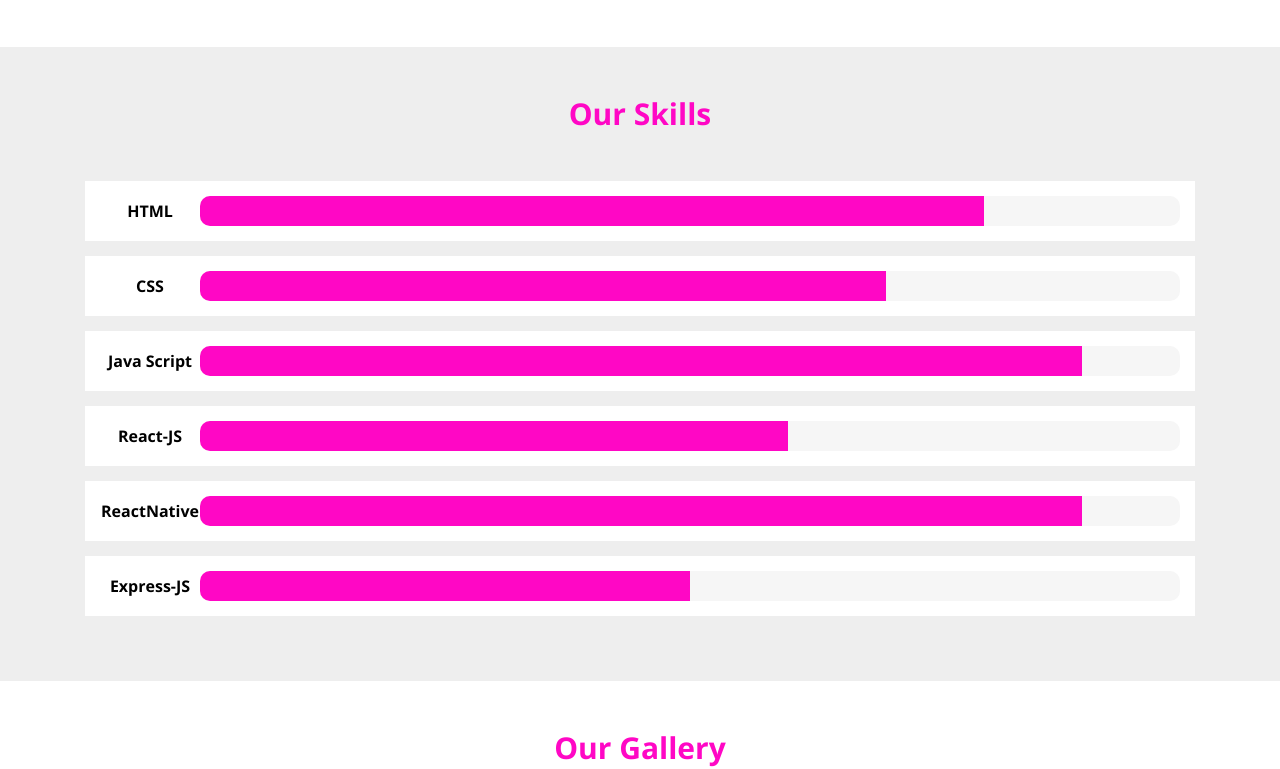
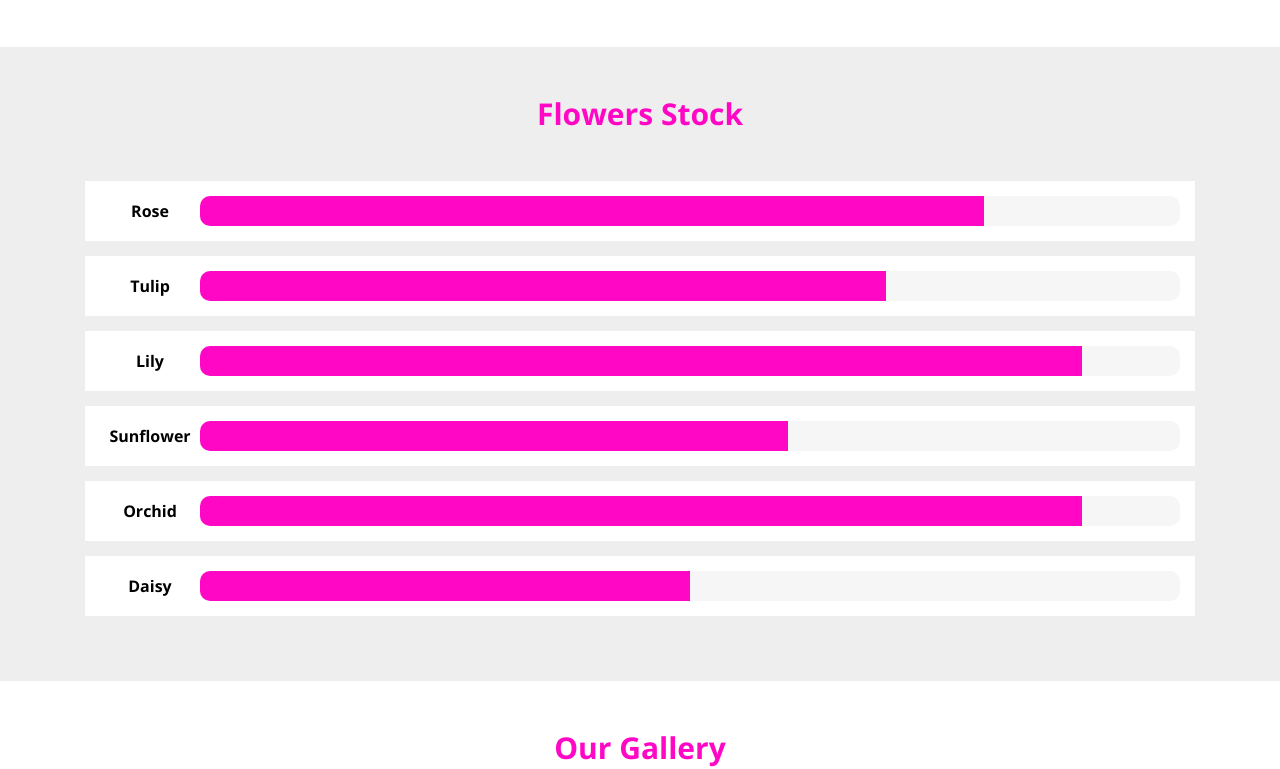
Before and after one commit to NadaMohamedShoukry/MyTemplateDesign, a plain HTML site: page index.html in a window 1280 px wide. Shown: the part 1092-1861 px from the top of the page. Drawn offline with nearby package versions, Linux system fonts and the light colour scheme.

Commit message:
simple Updates

```diff
--- a/index.html
+++ b/index.html
@@ -129,39 +129,39 @@
   <!-- Start skill box -->
   <div class="skills">
     <div class="container">
-      <h2>Our Skills</h2>
+      <h2>Flowers Stock</h2>
       <div class="skill-box">
-        <div class="skill-name">HTML</div>
+        <div class="skill-name">Rose</div>
         <div class="skill-progress">
           <span data-progress="80%"></span>
         </div>
       </div>
       <div class="skill-box">
-        <div class="skill-name">CSS</div>
+        <div class="skill-name">Tulip</div>
         <div class="skill-progress">
           <span data-progress="70%"></span>
         </div>
       </div>
       <div class="skill-box">
-        <div class="skill-name">Java Script</div>
+        <div class="skill-name">Lily</div>
         <div class="skill-progress">
           <span data-progress="90%"></span>
         </div>
       </div>
       <div class="skill-box">
-        <div class="skill-name">React-JS</div>
+        <div class="skill-name">Sunflower</div>
         <div class="skill-progress">
           <span data-progress="60%"></span>
         </div>
       </div>
       <div class="skill-box">
-        <div class="skill-name">ReactNative</div>
+        <div class="skill-name">Orchid</div>
         <div class="skill-progress">
           <span data-progress="90%"></span>
         </div>
       </div>
       <div class="skill-box">
-        <div class="skill-name">Express-JS</div>
+        <div class="skill-name">Daisy</div>
         <div class="skill-progress">
           <span data-progress="50%"></span>
         </div>
@@ -239,33 +239,33 @@
     <div class="container">
       <div class="feat-box">
         <img src="images/01.jpg" alt="">
-        <h4>Development</h4>
-        <p>WE are professional markters.</p>
+        <h4>Flowers</h4>
+        <p>We are professional markters.</p>
       </div>
       <div class="feat-box">
         <img src="images/02.jpg" alt="">
-        <h4>Development</h4>
-        <p>WE are professional markters.</p>
+        <h4>Flowers</h4>
+        <p>We are professional markters.</p>
       </div>
       <div class="feat-box">
         <img src="images/03.jpg" alt="">
-        <h4>Development</h4>
-        <p>WE are professional markters.</p>
+        <h4>Flowers</h4>
+        <p>We are professional markters.</p>
       </div>
       <div class="feat-box">
         <img src="images/04.jpg" alt="">
-        <h4>Development</h4>
-        <p>WE are professional markters.</p>
+        <h4>Flowers</h4>
+        <p>We are professional markters.</p>
       </div>
       <div class="feat-box">
         <img src="images/05.jpg" alt="">
-        <h4>Development</h4>
-        <p>WE are professional markters.</p>
+        <h4>Flowers</h4>
+        <p>We are professional markters.</p>
       </div>
       <div class="feat-box">
         <img src="images/06.jpg" alt="">
-        <h4>Development</h4>
-        <p>WE are professional markters.</p>
+        <h4>Flowers</h4>
+        <p>We are professional markters.</p>
       </div>
       <div class="clearfix"></div>
     </div>
```
